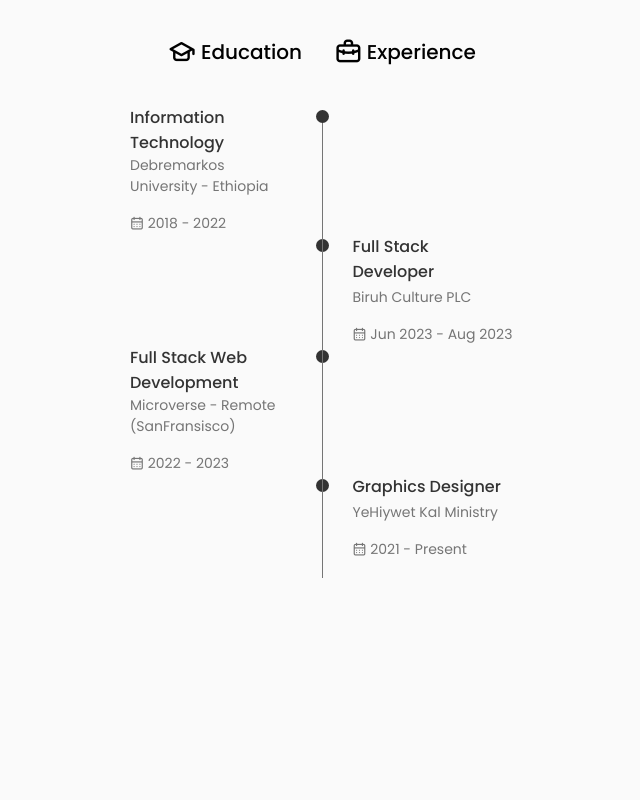
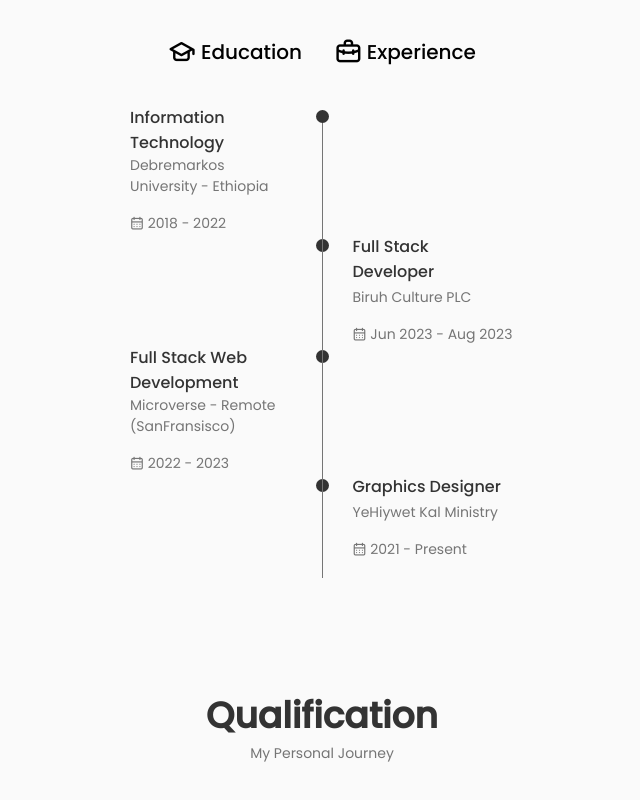
Before and after one commit to AmanWorku/AmanWorku.github.io, a React (Create React App) app: page / in a window 1280 px wide. Shown: the part 2823-3623 px from the top of the page, without its empty margins (318-958 px from the left). Before the commit the page ends 3415 px from the top, so only its background shows below. Built offline with nearby package versions, Linux system fonts and the light colour scheme.

Commit message:
Add testimonials section

```diff
--- a/src/App.js
+++ b/src/App.js
@@ -6,6 +6,7 @@ import About from "./components/about/About";
 import Skills from "./components/skills/Skills";
 import Services from "./components/services/Services";
 import Qualification from "./components/qualification/Qualification";
+import Testimonials from "./components/testimonials/Testimonials";
 
 function App() {
 	return (
@@ -17,6 +18,7 @@ function App() {
 			<Skills />
 			<Services />
 			<Qualification />
+			<Testimonials />
 		</>
 	);
 }
--- /dev/null
+++ b/src/components/testimonials/Testimonials.jsx
@@ -0,0 +1,13 @@
+import React from 'react'
+import "./testimonials.css"
+const Testimonials = () => {
+  return (
+    <section className="testimonial container section">
+         <h2 className="section__title">Qualification</h2>
+    <span className="section__subtitle">My Personal Journey</span>
+
+    </section>
+  )
+}
+
+export default Testimonials
```
Also changed, not shown: src/components/testimonials/testimonials.css (added).
